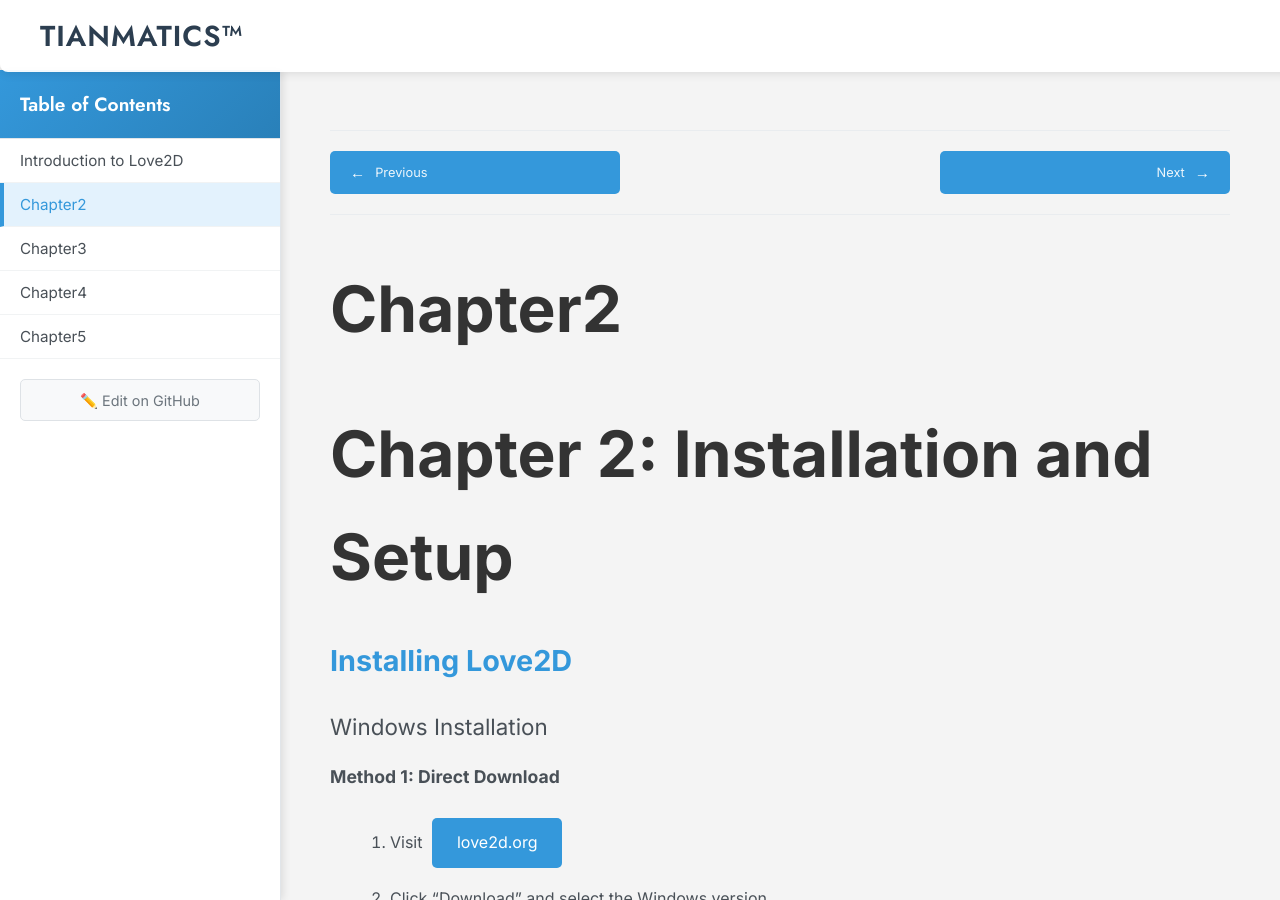
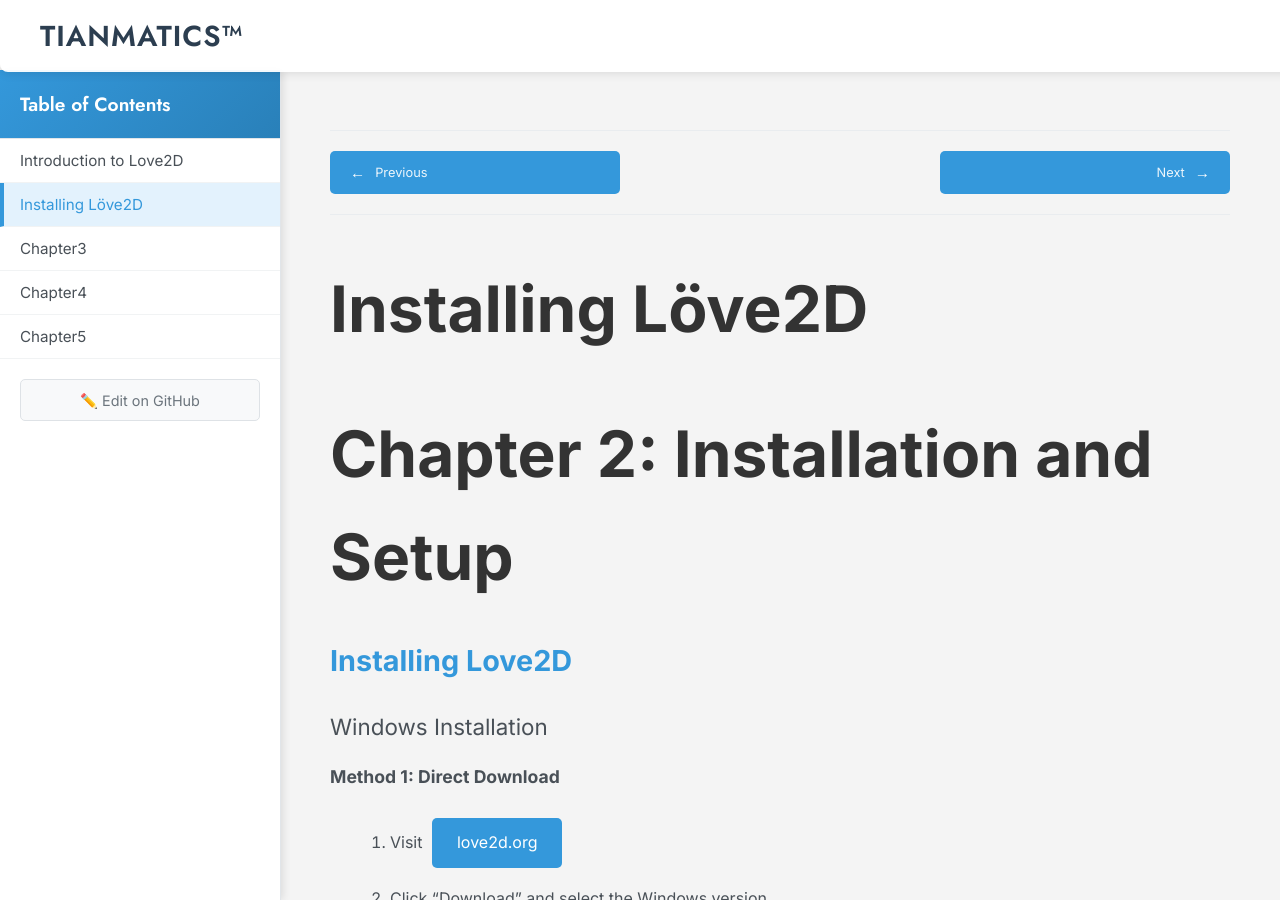
Before and after one commit to tianmatics/love2d-book, a Jekyll site: the page built from _chapters/chapter2.md, in a window 1280 px wide and 900 px high. Built offline with Jekyll 4.4.1, drawn with Linux system fonts in a browser that asks for light colours.

Commit message:
Update chapter2.md

```diff
--- a/_chapters/chapter2.md
+++ b/_chapters/chapter2.md
@@ -1,4 +1,5 @@
 ---
+title: Installing Löve2D
 order: 2
 ---
 # Chapter 2: Installation and Setup
```
